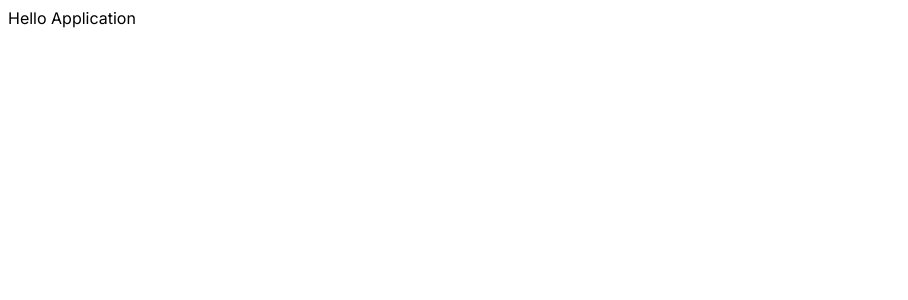
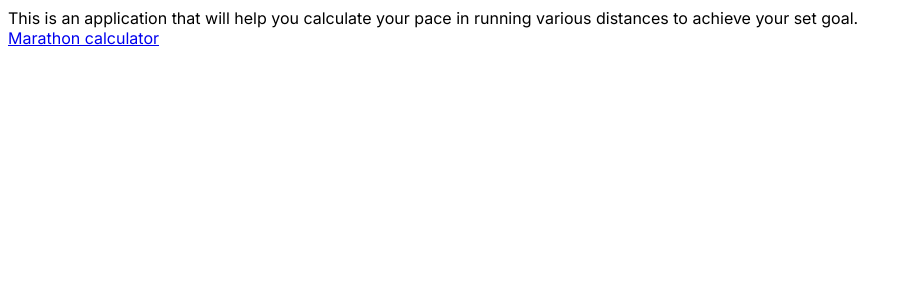
Before and after one commit to marcin-zc/pace-planner, a Next.js app: page / in a window 1280 px wide. Shown: the top 300 px of the page, without its empty margins (0-908 px from the left). Built offline with nearby package versions, Linux system fonts and the light colour scheme.

Commit message:
add link on home page to marathon calculator

```diff
--- a/src/app/page.tsx
+++ b/src/app/page.tsx
@@ -1,12 +1,16 @@
-import Image from "next/image";
-import styles from "./page.module.css";
+import Link from "next/link";
 
 function Home() {
-  return (
-    <main>
-      <div>Hello Application</div>
-    </main>
-  );
+    return (
+        <main>
+            <div>This is an application that will help you calculate your pace in running various distances to achieve
+                your set goal.
+            </div>
+            <div>
+                <Link href={'/marathon'}>Marathon calculator</Link>
+            </div>
+        </main>
+    );
 }
 
 export default Home
```
